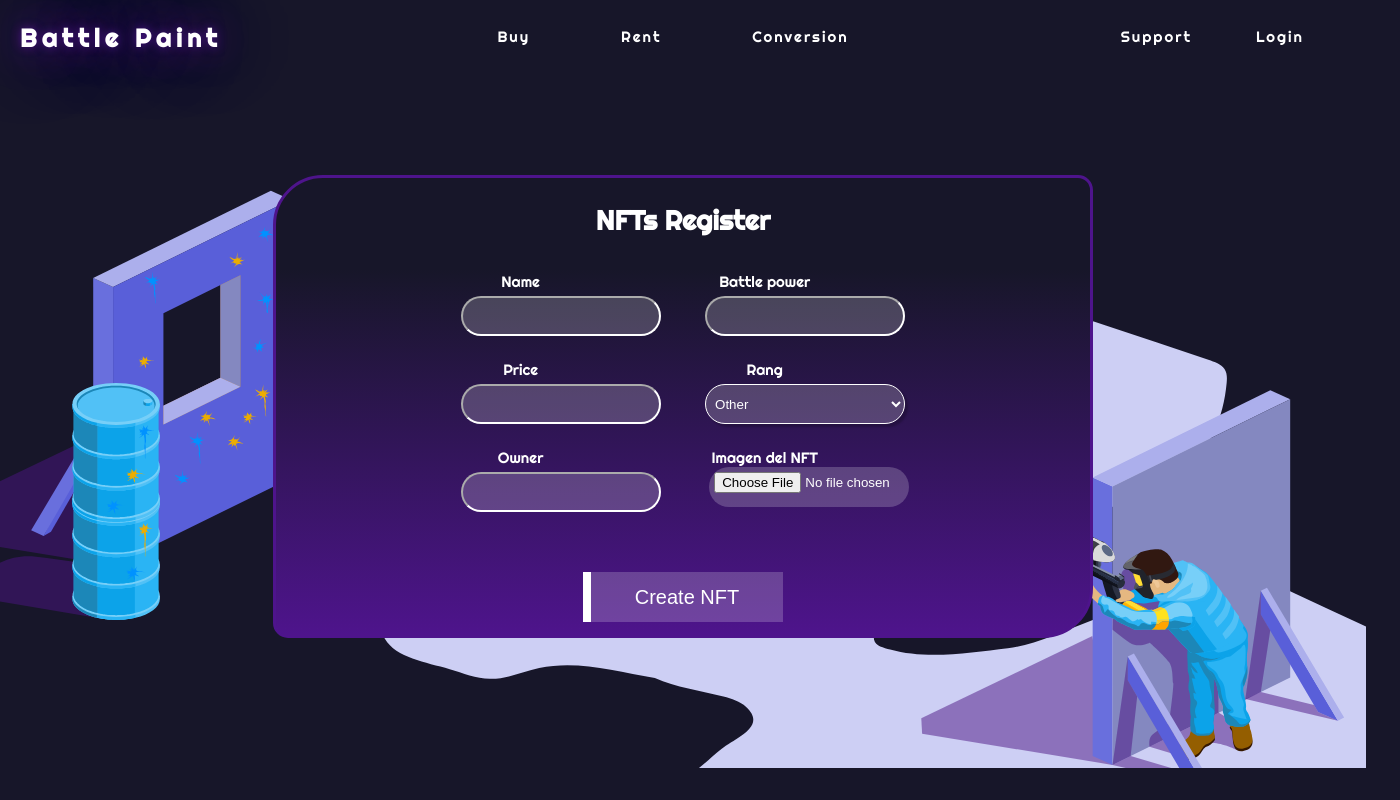
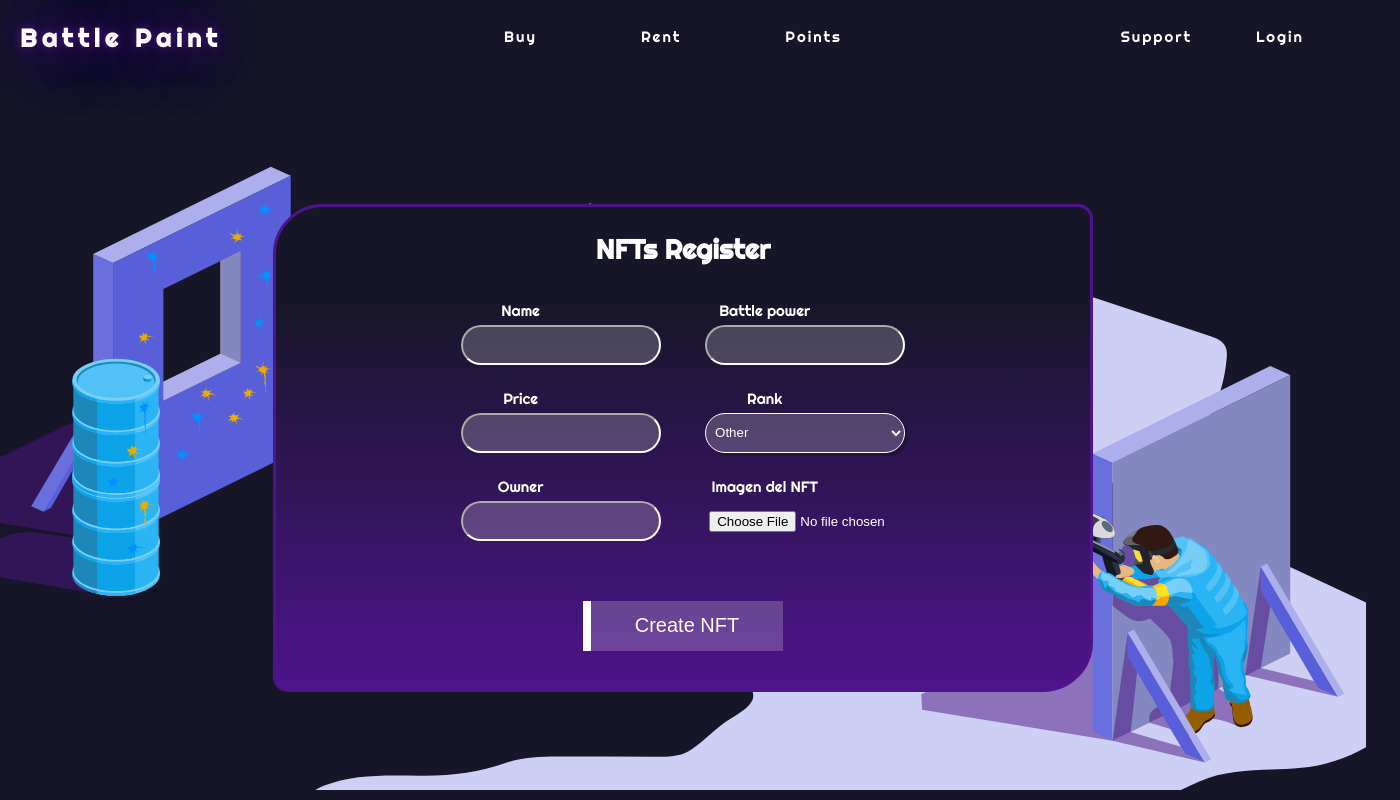
Before and after one commit to Miguelhxrz/BattlePaint, a PHP site: page /Register_Nft.html in a window 1400 px wide. Run offline with PHP 8.4, Linux system fonts and the light colour scheme.

Commit message:
fix register_nfts

```diff
--- a/Register_Nft.html
+++ b/Register_Nft.html
@@ -9,7 +9,6 @@
     <title>Battle Paint | Register NTF</title>
 </head>
 <body>
-    <div class="main">
     <header class="header">
 
         <h1 class="header__name">Battle Paint</h1>
@@ -25,7 +24,8 @@
                   <span class="neon1"></span>
                   <span class="neon2"></span>
                   <span class="neon3"></span>
-                                <span class="neon4"></span> Buy
+                  <span class="neon4"></span>
+                  Buy
                 </a>
               </li>
 
@@ -34,7 +34,8 @@
                   <span class="neon1"></span>
                   <span class="neon2"></span>
                   <span class="neon3"></span>
-                                <span class="neon4"></span> Rent
+                  <span class="neon4"></span>
+                  Rent
                 </a>
               </li>
 
@@ -43,7 +44,8 @@
                   <span class="neon1"></span>
                   <span class="neon2"></span>
                   <span class="neon3"></span>
-                                <span class="neon4"></span> Conversion
+                  <span class="neon4"></span>
+                  Points
                 </a>
               </li>
             </div>
@@ -55,7 +57,8 @@
                 <span class="neon1"></span>
                 <span class="neon2"></span>
                 <span class="neon3"></span>
-                                <span class="neon4"></span> Support
+                <span class="neon4"></span>
+                Support
               </a>
             </li>
 
@@ -64,7 +67,8 @@
                 <span class="neon1"></span>
                 <span class="neon2"></span>
                 <span class="neon3"></span>
-                                <span class="neon4"></span> Login
+                <span class="neon4"></span>
+                Login
               </a>
             </li>
 
@@ -73,8 +77,11 @@
         </nav>
 
       </header>
-        <form action="">
-            <section class="register">
+
+
+    <div class="main">
+
+        <form action="" class="register">
                 <div class="register__title">
                     <h2> NFTs Register </h2>
                 </div>
@@ -98,7 +105,7 @@
                         <label for="battle_power">Battle power</label>
                         <input type="text" name="birth" id="birth" class="register__block--input"> <br><br>
 
-                        <label for="gender">Rang</label>
+                        <label for="gender">Rank</label>
                         <select name="gender" id="gender" class="register__block--input">
                             <option disabled>Select a rang</option>
                             <option value="other">Other</option>
@@ -116,7 +123,6 @@
                 <div class="register__block--cta">
                     <input type="submit" value="Create NFT" class="register__block--button"> <br><br>
                 </div>
-            </section>
         </form>
     </div>
 </body>
--- a/css/register_nft.css
+++ b/css/register_nft.css
@@ -38,14 +38,41 @@ body {
     background-color: var(--dark-violet);
 }
 
-.main {
-    background-position: center;
-    background-size: cover;
-    height: 768px;
-    width: 1366px;
-    background-image: url("../source/img/svg/fondo3.svg");
-    background-repeat: no-repeat;
+/* |---- Imporatando la fuente ----| */
+@import url('https://fonts.googleapis.com/css2?family=League+Spartan:wght@100;200;300;400;500;700&family=Righteous&display=swap');
+*{
+  box-sizing: border-box;
+  margin: 0px;
+  padding: 0px
 }
+/* a {
+  color: white;
+  text-decoration: none;
+} */
+html{
+  font-size: 62.5%
+}
+
+:root {
+  --font: 'Righteous', cursive;
+  --black-blue: #0A88C2;
+  --soft-blue: #858AE3;
+  --plump-violet: #613DC1;
+  --blue-violet-soft: #4E148C;
+  --blue-violet-dark: #5B0D6D;
+  --blue-violet-shadow: #2c0036;
+  --light: #ffffff;
+  --dark-violet: #171629;
+  --indigo: #1f1d35;
+  --grey: #202c33;
+}
+
+body {
+  font-family: var(--font);
+  background-color: var(--dark-violet);
+  overflow-x: hidden;
+}
+
 
 .header {
   display: flex;
@@ -203,12 +230,23 @@ body {
 
 /* |---- Fin del menu ----| */
 
+.main {
+    display: flex;
+    justify-content: center;
+    align-items: center;
+    width: 100%;
+    height: 685px;
+    background-image: url('../source/img/fondo3.svg');
+    background-repeat: no-repeat;
+    background-size: cover;
+    background-position-y: -129px;
+    margin-top: 30px;
+
+}
 
 .register {
     width: 60%;
-    height: 80%;
-    margin:auto;
-    margin-top: 100px;
+    height: 488px;
     border: 3px solid var(--blue-violet-soft);
     border-radius: 50px 15px;
     background-image: linear-gradient(180deg, var(--dark-violet) 20%, var(--blue-violet-soft) 100%);
@@ -262,8 +300,7 @@ label {
 .register__block--input[type='text'],
 .register__block--input[type='number'],
 .register__block--input[type='text'],
-.register__block--input[type='text'],
-.register__block--input[type='file'] {
+.register__block--input[type='text'] {
     width: 20rem;
     height: 4rem;
     padding: 0.5rem;
@@ -271,6 +308,11 @@ label {
     background-color: rgba(255, 255, 255, 20%);
     border-radius: 2rem;
     border-color: white;
+}
+
+[type='file'] {
+  margin-top: 15px;
+  background-color: transparent;
 }
 
 ::-webkit-calendar-picker-indicator {
--- a/points.html
+++ b/points.html
@@ -76,6 +76,8 @@
     </nav>
 
   </header>
+
+
   <main class="container">
 
     <section class="explain__container">
```
Lines whose indentation alone changed are shown as unchanged.
